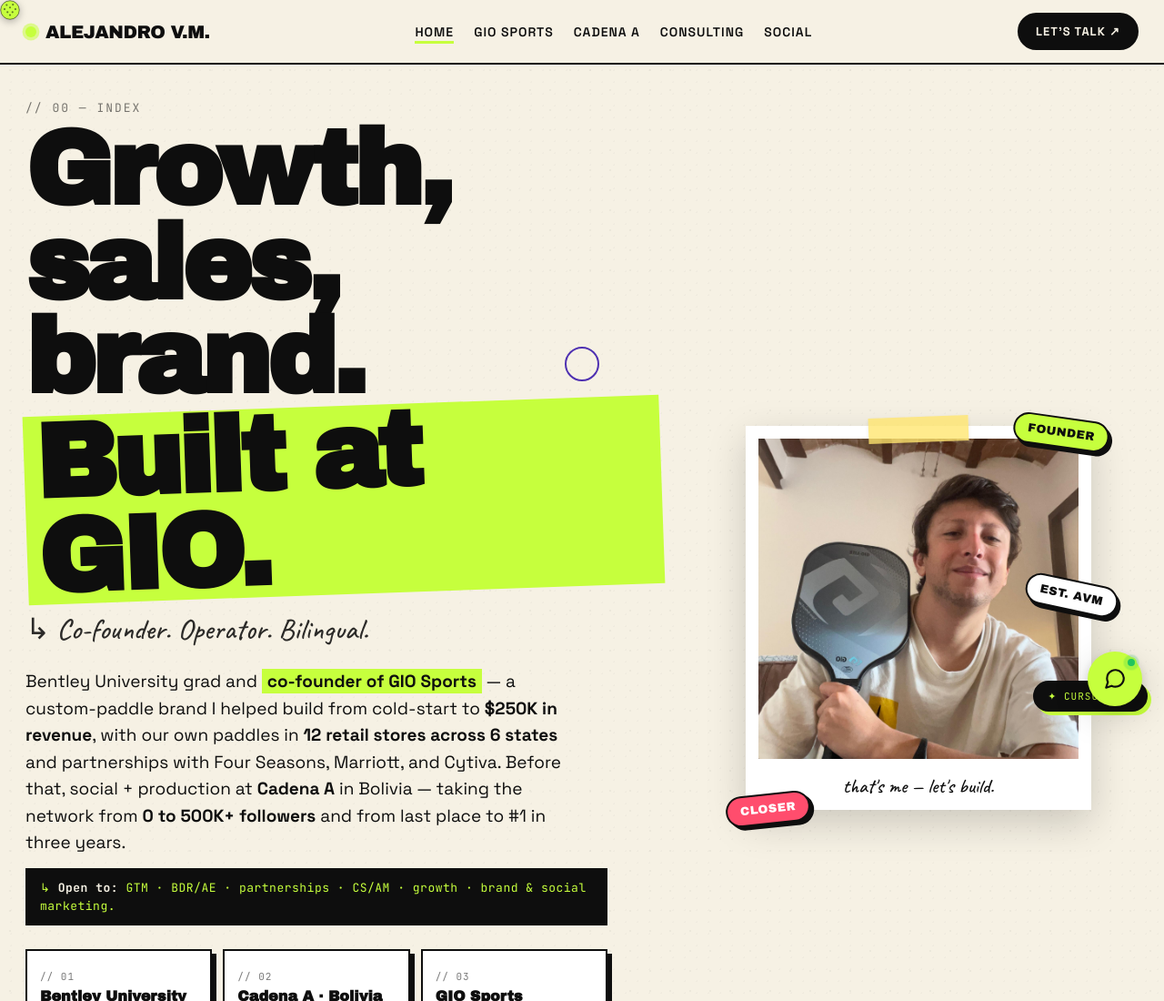
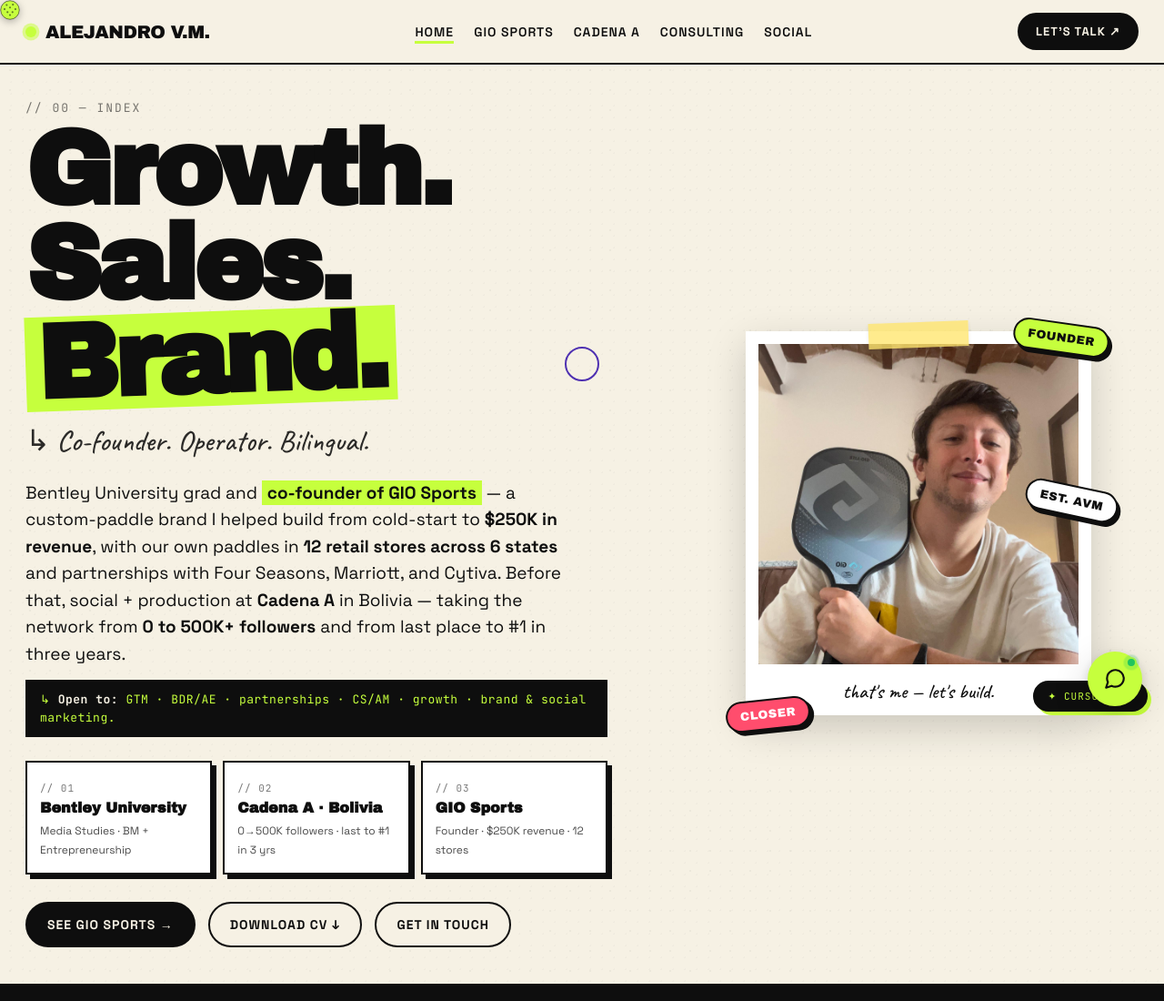
Before and after one commit to alevargasmeyer/aboutme, a website: page index.html in a window 1280 px wide. Shown: the top 1100 px of the page at 91% size. Drawn offline with Linux system fonts and the light colour scheme.

Commit message:
Hero: drop 'Built at GIO.' — keep just three nouns
Three single-word lines, same rhythm as original three-beat. Lime
accent on Brand. (last line, matching the original 'close deals.' spot).

  Growth.
  Sales.
  Brand.

```diff
--- a/index.html
+++ b/index.html
@@ -216,7 +216,7 @@
 <section class="hero" id="top">
   <div class="hero-left">
     <span class="section-num">// 00 — INDEX</span>
-    <h1>Growth, sales,<br/>brand.<br/><span class="accent">Built at GIO.</span></h1>
+    <h1>Growth.<br/>Sales.<br/><span class="accent">Brand.</span></h1>
     <p class="tag">↳ Co-founder. Operator. Bilingual.</p>
     <p class="lede">
       Bentley University grad and <strong style="background:var(--lime); padding: 1px 6px;">co-founder of GIO Sports</strong> — a custom-paddle brand I helped build from cold-start to <strong>$250K in revenue</strong>, with our own paddles in <strong>12 retail stores across 6 states</strong> and partnerships with Four Seasons, Marriott, and Cytiva. Before that, social + production at <strong>Cadena A</strong> in Bolivia — taking the network from <strong>0 to 500K+ followers</strong> and from last place to #1 in three years.
```
